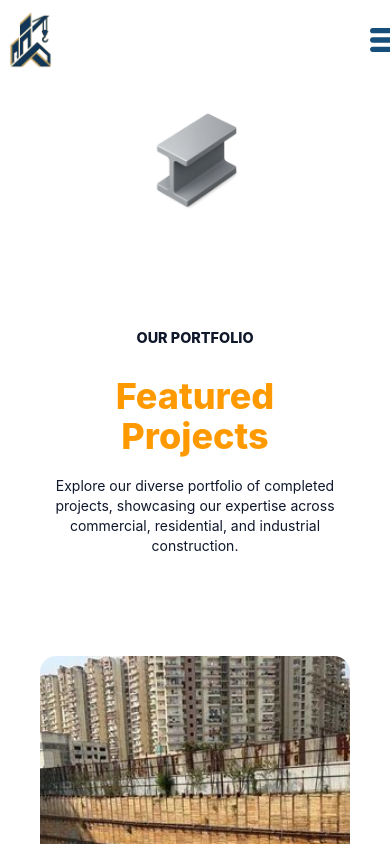
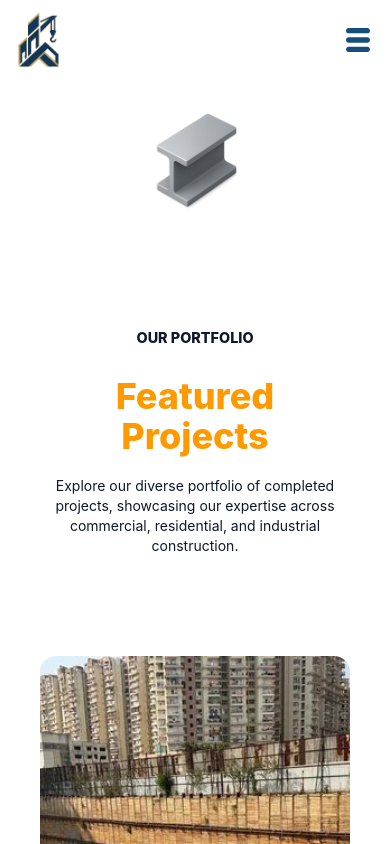
Before and after one commit to developer-kaifsaifi/IMK-Infratech, a React (Vite) app: page /projects in a window 390 px wide. Shown: the top 844 px of the page. Built offline with nearby package versions, Linux system fonts and the light colour scheme.

Commit message:
minor edit

```diff
--- a/src/components/Navbar.jsx
+++ b/src/components/Navbar.jsx
@@ -102,16 +102,16 @@ export default function Navbar() {
   return (
     <>
       {/* NAVBAR */}
-      <div className="w-full z-50 md:px-20 fixed top-0 h-20 backdrop-blur-sm flex items-center justify-center">
+      <div className="w-full z-50 md:px-20 fixed  top-0 h-20 backdrop-blur-sm flex items-center justify-center">
         <nav className="w-full flex items-center justify-between md:justify-between">
 
           {/* LOGO */}
-          <div className="h-15 w-15 bg-center bg-cover bg-[url(/assets/imk21re.png)]" style={{ backgroundImage:`url(${logo})`}} />
+          <div className="h-15 w-15 ml-2 bg-center bg-cover " style={{ backgroundImage:`url(${logo})`}} />
 
           {/* HAMBURGER */}
           <TiThMenu
             onClick={() => setIsOpen(true)}
-            className="md:hidden scale-200 fill-[#154E7B] cursor-pointer"
+            className="md:hidden scale-200 mr-6 fill-[#154E7B] cursor-pointer"
           />
 
           {/* DESKTOP MENU */}
```
